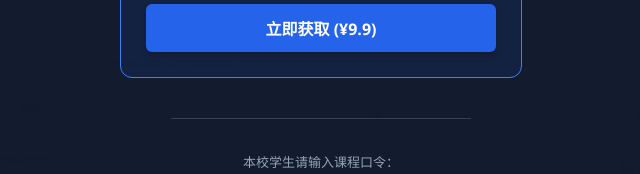
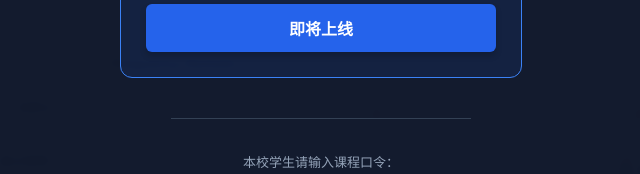
Before and after one commit to FUSIONAHJ/Radar-Pulse-Modulation-Spectrum-Analysis-Engineering-Trade-offs, a plain HTML site: page index.html in a window 1280 px wide. Shown: the part 468-642 px from the top of the page, 319-959 px from the left. Drawn offline with nearby package versions, Linux system fonts and the light colour scheme.

Commit message:
Update index.html

```diff
--- a/index.html
+++ b/index.html
@@ -213,7 +213,7 @@
             <li>✅ 深度解析工程权衡策略</li>
         </ul>
         <a href="https://mianbaoduo.com/o/你的链接" target="_blank" style="display:block; background: #2563eb; color: white; padding: 12px 30px; text-decoration: none; border-radius: 6px; font-weight: bold; font-size: 16px; transition: 0.3s; box-shadow: 0 4px 6px rgba(0,0,0,0.2);">
-            立即获取 (¥9.9)
+            即将上线
         </a>
     </div>
     <div style="border-top: 1px solid #334155; padding-top: 20px; width: 300px;">
@@ -540,4 +540,5 @@
 </script>
 
 </body>
+
 </html>
```
